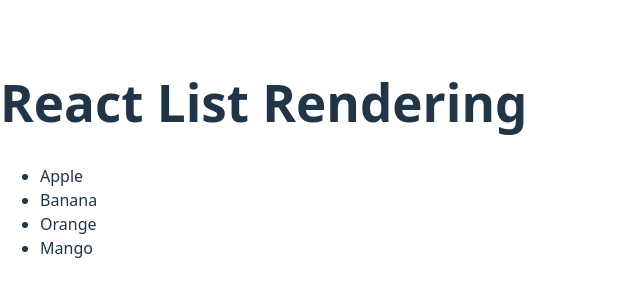
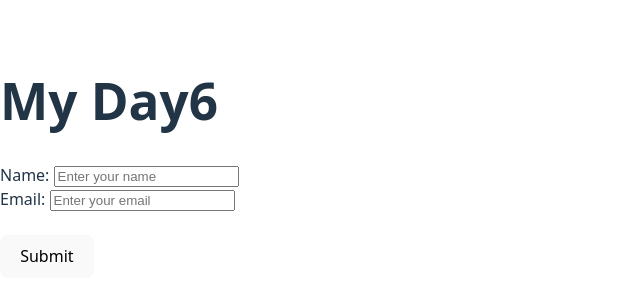
Before and after one commit to khushiray07/React_proj, a React (Vite) app in the folder practiceR/: page / in a window 1280 px wide. Shown: the part 242-542 px from the top of the page, without its empty margins (0-640 px from the left). Built offline with nearby package versions, Linux system fonts and the light colour scheme.

Commit message:
day1: add prop-drilling-demo

```diff
--- a/practiceR/src/App.jsx
+++ b/practiceR/src/App.jsx
@@ -3,9 +3,9 @@ import Header from './Component/Header';
 
 function App() {
   return (
-    <>
-      <Header/>
-    </>
+    <div>
+      <Header />
+    </div>
   );
 }
 
--- a/practiceR/src/Component/Header.jsx
+++ b/practiceR/src/Component/Header.jsx
@@ -1,20 +1,56 @@
-import React from 'react';
+import React, { useState } from 'react';
 
-function Header() {
-  const items = ['Apple', 'Banana', 'Orange', 'Mango'];
+export default function Header() {
+  const [name, setName] = useState("");
+  const [email, setEmail] = useState("");
+  const [emailError, setEmailError] = useState("");
+
+  const printData = (e) => {
+    e.preventDefault();
+
+    if (!email.includes('@')) {
+      setEmailError("Invalid email format");
+      return;
+    }
+
+    console.log("Form Submitted");
+    console.log("Name:", name);
+    console.log("Email:", email);
+
+    setName('');
+    setEmail('');
+    setEmailError('');
+  };
 
   return (
     <>
-      <h1>React List Rendering</h1>
-      <ul className="item-list">
-        {items.map((item, index) => (
-          <li key={index} >
-            {item}
-          </li>
-        ))}
-      </ul>
+      <h1>My Day6</h1>
+      <form onSubmit={printData}>
+        <label>Name: </label>
+        <input
+          type="text"
+          placeholder="Enter your name"
+          value={name}
+          onChange={(e) => setName(e.target.value)}
+        />
+        <br />
+
+        <label>Email: </label>
+        <input
+          type="email"
+          placeholder="Enter your email"
+          value={email}
+          onChange={(e) => {
+            setEmail(e.target.value);
+            setEmailError('');
+          }}
+        />
+        <br />
+
+
+        <br />
+        <button type="submit">Submit</button>
+      </form>
     </>
   );
 }
-
-export default Header;
```
Also changed, not shown: practiceR/src/main.jsx (+5 -7 lines).
